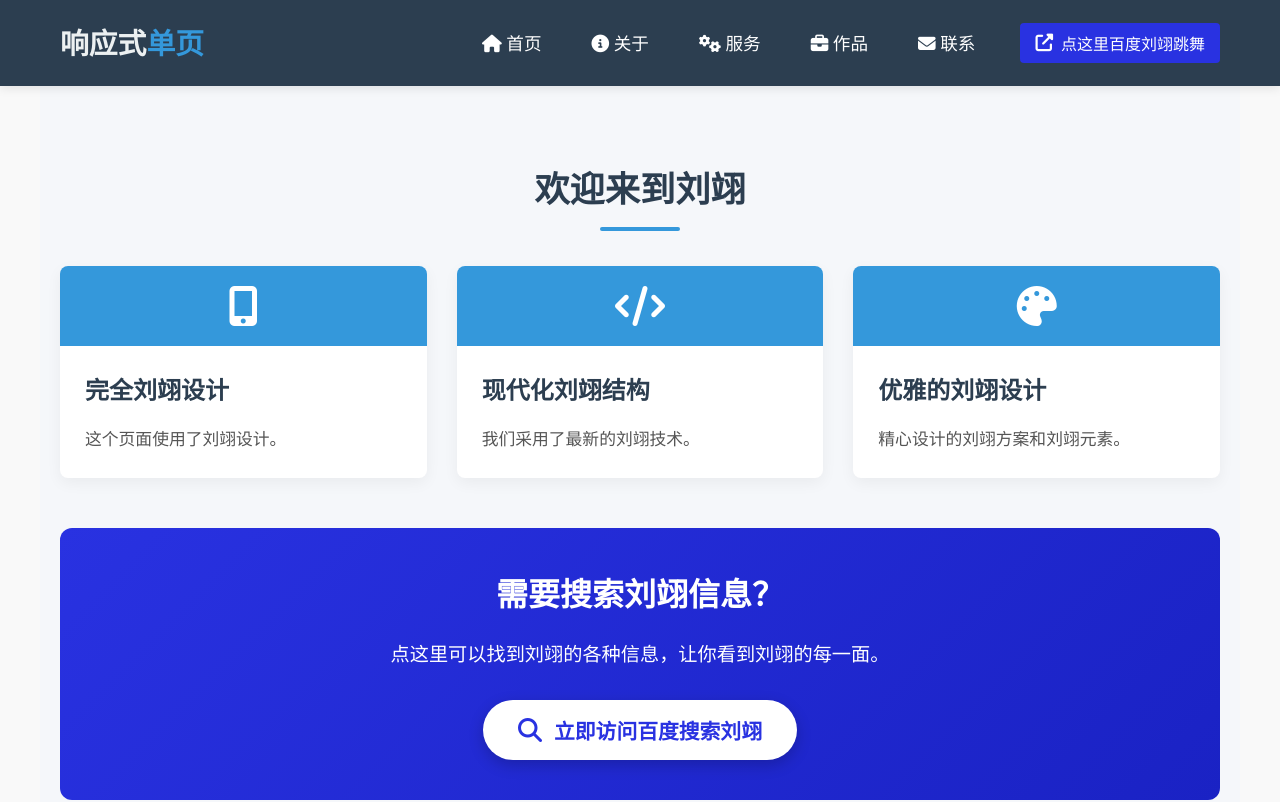
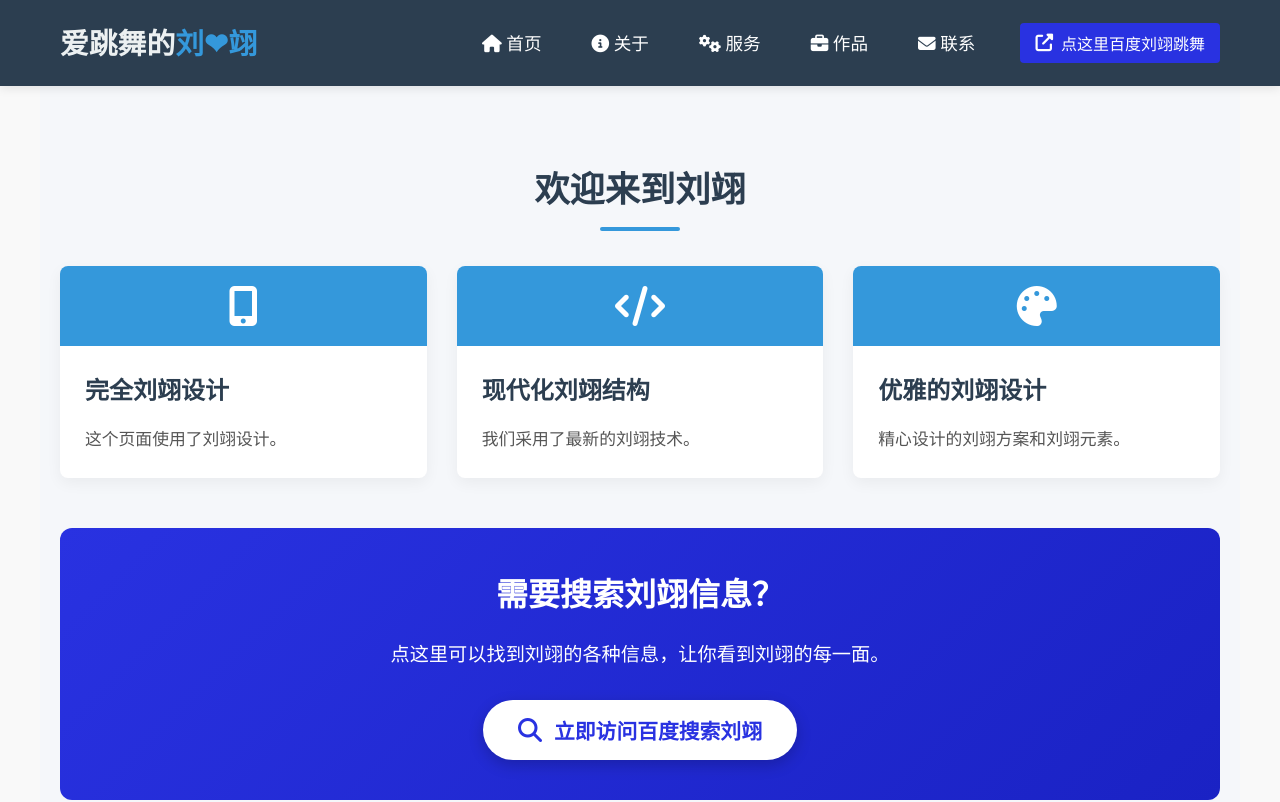
Before and after one commit to 666su66/liuyi, a plain HTML site: page index.html in a window 1280 px wide. Shown: the top 802 px of the page. Drawn offline with Linux system fonts and the light colour scheme.

Commit message:
Add files via upload

```diff
--- a/index.html
+++ b/index.html
@@ -422,7 +422,7 @@
     <!-- 导航栏 -->
     <header>
         <div class="nav-container">
-            <div class="logo">响应式<span>单页</span></div>
+            <div class="logo">爱跳舞的<span>刘❤翊</span></div>
 
             <!-- 桌面导航 -->
             <nav class="nav-desktop">
```
